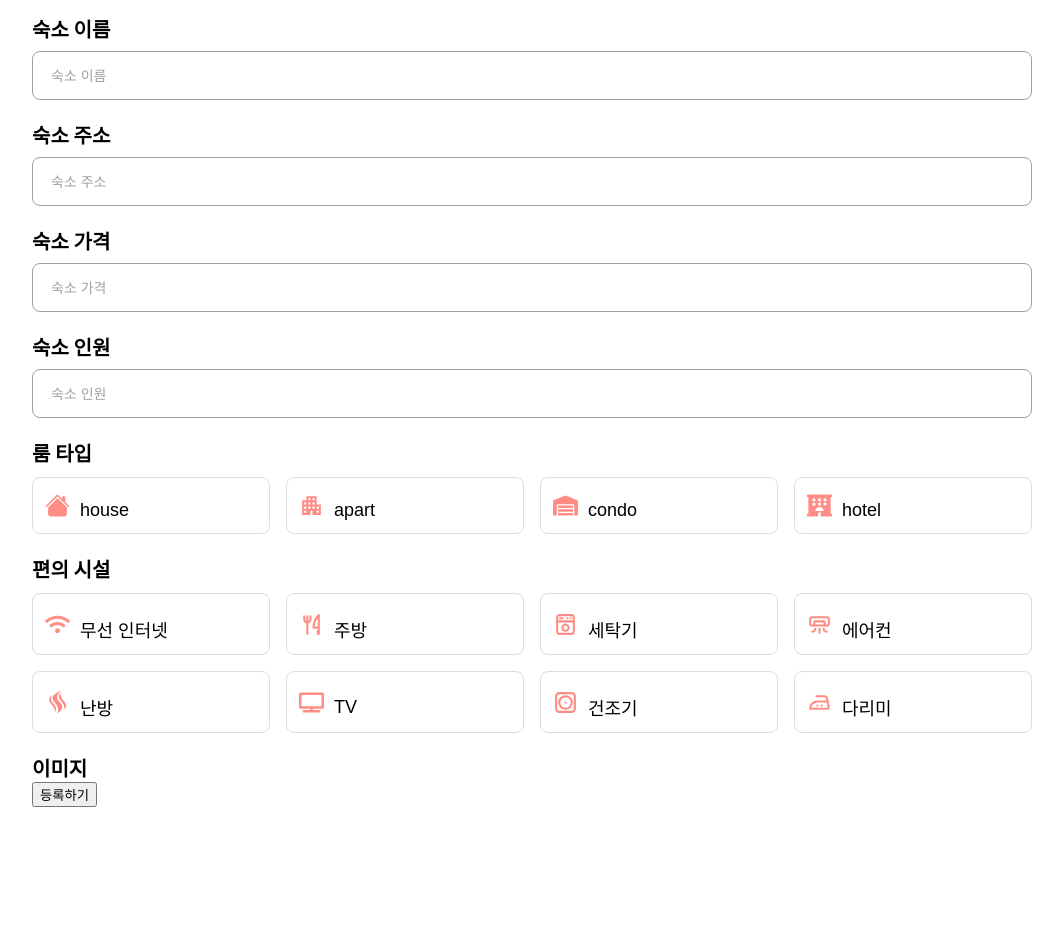
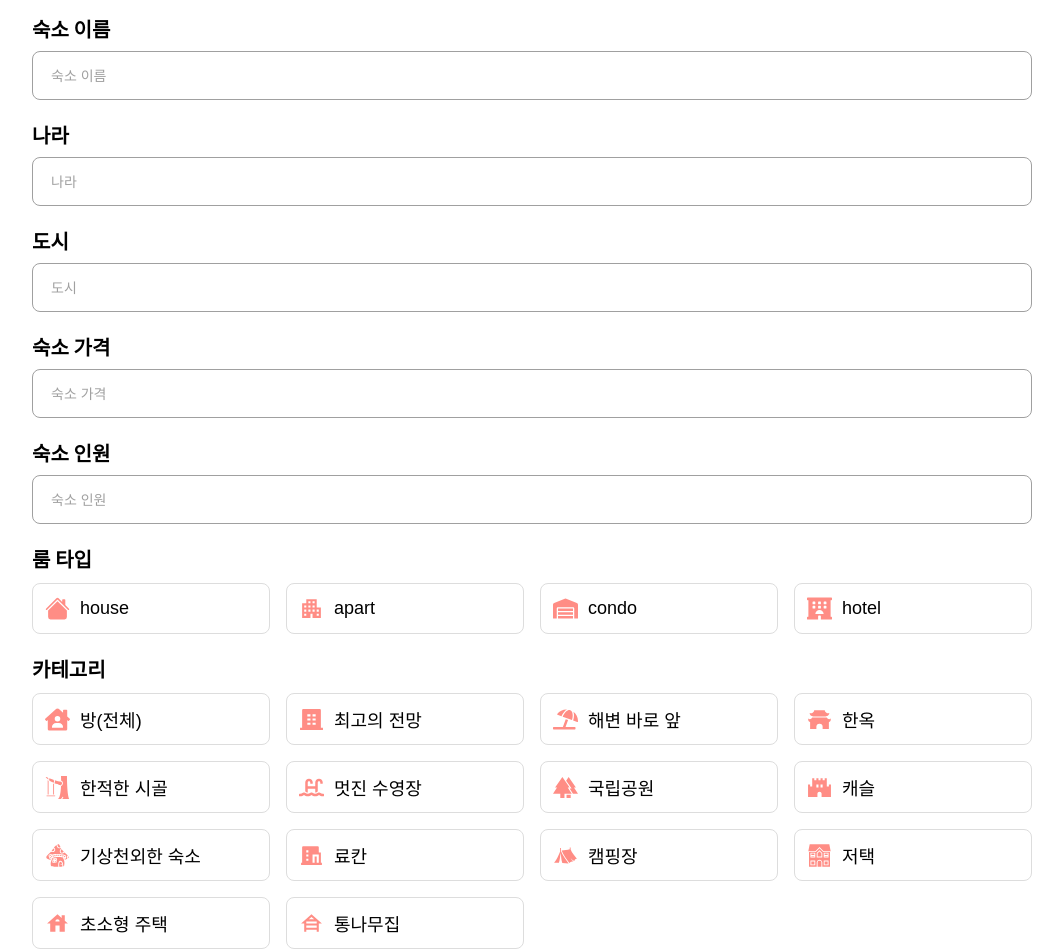
Before and after one commit to minyoungnam/Frontend, a React (Create React App) app: page /hosting in a window 1280 px wide. Shown: the part 180-1132 px from the top of the page, without its empty margins (108-1171 px from the left). Before the commit the page ends 987 px from the top, so only its background shows below. Built offline with nearby package versions, Linux system fonts and the light colour scheme.

Commit message:
카테고리, 이미지 업로드 추가

```diff
--- a/package.json
+++ b/package.json
@@ -10,7 +10,8 @@
     "@testing-library/jest-dom": "^5.14.1",
     "@testing-library/react": "^13.0.0",
     "@testing-library/user-event": "^13.2.1",
-    "antd": "^5.4.7",
+    "@types/antd": "^1.0.0",
+    "antd": "^5.5.0",
     "axios": "^1.4.0",
     "date-fns": "^2.30.0",
     "js-cookie": "^3.0.5",
--- a/src/pages/Hosting.jsx
+++ b/src/pages/Hosting.jsx
@@ -1,17 +1,49 @@
-import React from "react";
+import React, { useState, useRef} from "react";
 import { styled } from "styled-components";
 import { registration } from "../axios/api";
-import { VscGithubAlt } from "react-icons/vsc";
-import { FontAwesomeIcon } from "@fortawesome/react-fontawesome";
-import { faBuilding, faKitchenSet, faWifi } from "@fortawesome/free-solid-svg-icons";
 import { TbToolsKitchen2, TbAirConditioning, TbIroning2, TbWashDry1 } from "react-icons/tb";
-import { FaWifi, FaTv, FaHotel, FaWarehouse } from 'react-icons/fa'
+import { FaWifi, FaTv, FaHotel, FaWarehouse, FaUmbrellaBeach, FaHouseUser, FaSwimmingPool } from 'react-icons/fa'
 import { BsHouseFill } from 'react-icons/bs'
-import { MdApartment } from 'react-icons/md'
+import { MdApartment, MdForest, MdCastle, MdHouse, MdHouseSiding } from 'react-icons/md'
 import { CgSmartHomeWashMachine } from 'react-icons/cg'
-import { GiHeatHaze } from 'react-icons/gi'
+import { GiHeatHaze, GiCampingTent, GiFamilyHouse, GiMushroomHouse, GiTreeSwing } from 'react-icons/gi'
+import { RiHotelFill } from 'react-icons/ri'
+import { RiAncientGateFill, RiBuilding4Fill } from "react-icons/ri";
+import { InboxOutlined } from '@ant-design/icons';
+import { message, Upload } from 'antd';
+
+
+const { Dragger } = Upload;
+const props = {
+  name: 'file',
+  multiple: true,
+  action: 'https://www.mocky.io/v2/5cc8019d300000980a055e76',
+  onChange(info) {
+    const { status } = info.file;
+    if (status !== 'uploading') {
+      console.log(info.file, info.fileList);
+    }
+    if (status === 'done') {
+      message.success(`${info.file.name} file uploaded successfully.`);
+    } else if (status === 'error') {
+      message.error(`${info.file.name} file upload failed.`);
+    }
+  },
+  onDrop(e) {
+    console.log('Dropped files', e.dataTransfer.files);
+  },
+};
+
 
 const Hosting = () => {
+
+  const renderRoomButton = (icon, label) => (
+    <RoomBtn>
+      {icon}
+      <Icon>{label}</Icon>
+    </RoomBtn>
+  )
+
   return (
     <>
       <Top_Box>
@@ -26,11 +58,17 @@ const Hosting = () => {
             type="text"
             placeholder='숙소 이름' />
         </InputWrap>
-        <Font1>숙소 주소</Font1>
+        <Font1>나라</Font1>
         <InputWrap>
           <Input
             type="text"
-            placeholder='숙소 주소' />
+            placeholder='나라' />
+        </InputWrap>
+        <Font1>도시</Font1>
+        <InputWrap>
+          <Input
+            type="text"
+            placeholder='도시' />
         </InputWrap>
         <Font1>숙소 가격</Font1>
         <InputWrap>
@@ -46,73 +84,60 @@ const Hosting = () => {
         </InputWrap>
         <Font1>룸 타입</Font1>
         <IconContainer>
-          <RoomBtn>
-            <BsHouseFill size={25} style={{ marginRight: '10px' }} />
-            <Icon>house</Icon>
-          </RoomBtn>
-          <RoomBtn>
-            <MdApartment size={25} style={{ marginRight: '10px' }} />
-            <Icon>apart</Icon>
-          </RoomBtn>
-          <RoomBtn>
-            <FaWarehouse size={25} style={{ marginRight: '10px' }} />
-            <Icon>condo</Icon>
-          </RoomBtn>
-          <RoomBtn>
-            <FaHotel size={25} style={{ marginRight: '10px' }} />
-            <Icon>hotel</Icon>
-          </RoomBtn>
+        {renderRoomButton(<BsHouseFill size={25} style={{ marginRight: '10px' }}/>, 'house')}
+        {renderRoomButton(<MdApartment size={25} style={{ marginRight: '10px' }}/>, 'apart')}
+        {renderRoomButton(<FaWarehouse size={25} style={{ marginRight: '10px' }}/>, 'condo')}
+        {renderRoomButton(<FaHotel size={25} style={{ marginRight: '10px' }}/>, 'hotel')}
+        </IconContainer>
+        <Font1>카테고리</Font1>
+        <IconContainer>
+          {renderRoomButton(<FaHouseUser size={25} style={{ marginRight: '10px' }} />, '방(전체)')}
+          {renderRoomButton(<RiBuilding4Fill size={25} style={{ marginRight: '10px' }} />, '최고의 전망')}
+          {renderRoomButton(<FaUmbrellaBeach size={25} style={{ marginRight: '10px' }} />, '해변 바로 앞')}
+          {renderRoomButton(<RiAncientGateFill size={25} style={{ marginRight: '10px' }} />, '한옥')}
+          {renderRoomButton(<GiTreeSwing size={25} style={{ marginRight: '10px' }} />, '한적한 시골')}
+          {renderRoomButton(<FaSwimmingPool size={25} style={{ marginRight: '10px' }} />, '멋진 수영장')}
+          {renderRoomButton(<MdForest size={25} style={{ marginRight: '10px' }} />, '국립공원')}
+          {renderRoomButton(<MdCastle size={25} style={{ marginRight: '10px' }} />, '캐슬')}
+          {renderRoomButton(<GiMushroomHouse size={25} style={{ marginRight: '10px' }} />, '기상천외한 숙소')}
+          {renderRoomButton(<RiHotelFill size={25} style={{ marginRight: '10px' }} />, '료칸')}
+          {renderRoomButton(<GiCampingTent size={25} style={{ marginRight: '10px' }} />, '캠핑장')}
+          {renderRoomButton(<GiFamilyHouse size={25} style={{ marginRight: '10px' }} />, '저택')}
+          {renderRoomButton(<MdHouse size={25} style={{ marginRight: '10px' }} />, '초소형 주택')}
+          {renderRoomButton(<MdHouseSiding size={25} style={{ marginRight: '10px' }} />, '통나무집')}
         </IconContainer>
         <Font1>편의 시설</Font1>
         <IconContainer>
-          <RoomBtn>
-            <FaWifi size={25} style={{ marginRight: '10px' }} />
-            <Icon>무선 인터넷</Icon>
-          </RoomBtn>
-          <RoomBtn>
-            <TbToolsKitchen2 size={25} style={{ marginRight: '10px' }} />
-            <Icon>주방</Icon>
-          </RoomBtn>
-          <RoomBtn>
-            <CgSmartHomeWashMachine size={25} style={{ marginRight: '10px' }} />
-            <Icon>세탁기</Icon>
-          </RoomBtn>
-          <RoomBtn>
-            <TbAirConditioning size={25} style={{ marginRight: '10px' }} />
-            <Icon>에어컨</Icon>
-          </RoomBtn>
-          <RoomBtn>
-            <GiHeatHaze size={25} style={{ marginRight: '10px' }} />
-            <Icon>난방</Icon>
-          </RoomBtn>
-          <RoomBtn>
-            <FaTv size={25} style={{ marginRight: '10px' }} />
-            <Icon>TV</Icon>
-          </RoomBtn>
-          <RoomBtn>
-            <TbWashDry1 size={25} style={{ marginRight: '10px' }} />
-            <Icon>건조기</Icon>
-          </RoomBtn>
-          <RoomBtn>
-            <TbIroning2 size={25} style={{ marginRight: '10px' }} />
-            <Icon>다리미</Icon>
-          </RoomBtn>
+          {renderRoomButton(<FaWifi size={25} style={{ marginRight: '10px' }}/>, '무선 인터넷')}
+          {renderRoomButton(<TbToolsKitchen2 size={25} style={{ marginRight: '10px' }}/>, '주방')}
+          {renderRoomButton(<CgSmartHomeWashMachine size={25} style={{ marginRight: '10px' }}/>, '세탁기')}
+          {renderRoomButton(<TbAirConditioning size={25} style={{ marginRight: '10px' }}/>, '에어컨')}
+          {renderRoomButton(<GiHeatHaze size={25} style={{ marginRight: '10px' }}/>, '난방')}
+          {renderRoomButton(<FaTv size={25} style={{ marginRight: '10px' }} />, 'TV')}
+          {renderRoomButton(<TbWashDry1 size={25} style={{ marginRight: '10px' }} />, '건조기')}
+          {renderRoomButton(<TbIroning2 size={25} style={{ marginRight: '10px' }} />, '다리미')}
+          {renderRoomButton(<TbIroning2 size={25} style={{ marginRight: '10px' }} />, '침실에 딸린 개인 욕실')}
+          {renderRoomButton(<TbIroning2 size={25} style={{ marginRight: '10px' }} />, '업무 전용 공간')}
         </IconContainer>
-        {/* <Checkbox>
-          <CheckboxInput type="checkbox" id="check1" />
-          <CheckboxLabel for="check1"></CheckboxLabel >
-          <style jsx>{`
-        ${CheckboxInput}:checked + ${CheckboxLabel}::after {
-          visibility: visible;
-        }
-      `}</style>
-        </Checkbox> */}
         <Font1>이미지</Font1>
+        <Dragger {...props} style={{ marginTop: '10px' }}>
+          <p className="ant-upload-drag-icon">
+            <InboxOutlined />
+          </p>
+          <p className="ant-upload-text">Click or drag file to this area to upload</p>
+          <p className="ant-upload-hint">
+            Support for a single or bulk upload. Strictly prohibited from uploading company data or other
+            banned files.
+          </p>
+        </Dragger>
         <button>등록하기</button>
+
+
       </Container>
     </>
   )
 };
+
 
 export default Hosting;
 
@@ -127,6 +152,7 @@ const Container = styled.div`
   max-width: 1000px;
   margin-left: auto;
   margin-right: auto;
+  margin-bottom: 50px;
 `
 const Font1 = styled.div`
   margin-top: 20px;
@@ -184,7 +210,6 @@ const Checkbox = styled.div`
 `
 const Icon = styled.div`
   margin-right: 20px;
-  margin-top: 10px;
   font-size: 18px;
 `
 const RoomBtn = styled.button`
```
Also changed, not shown: 1 other file (tests, documents, lock files or other folders).
